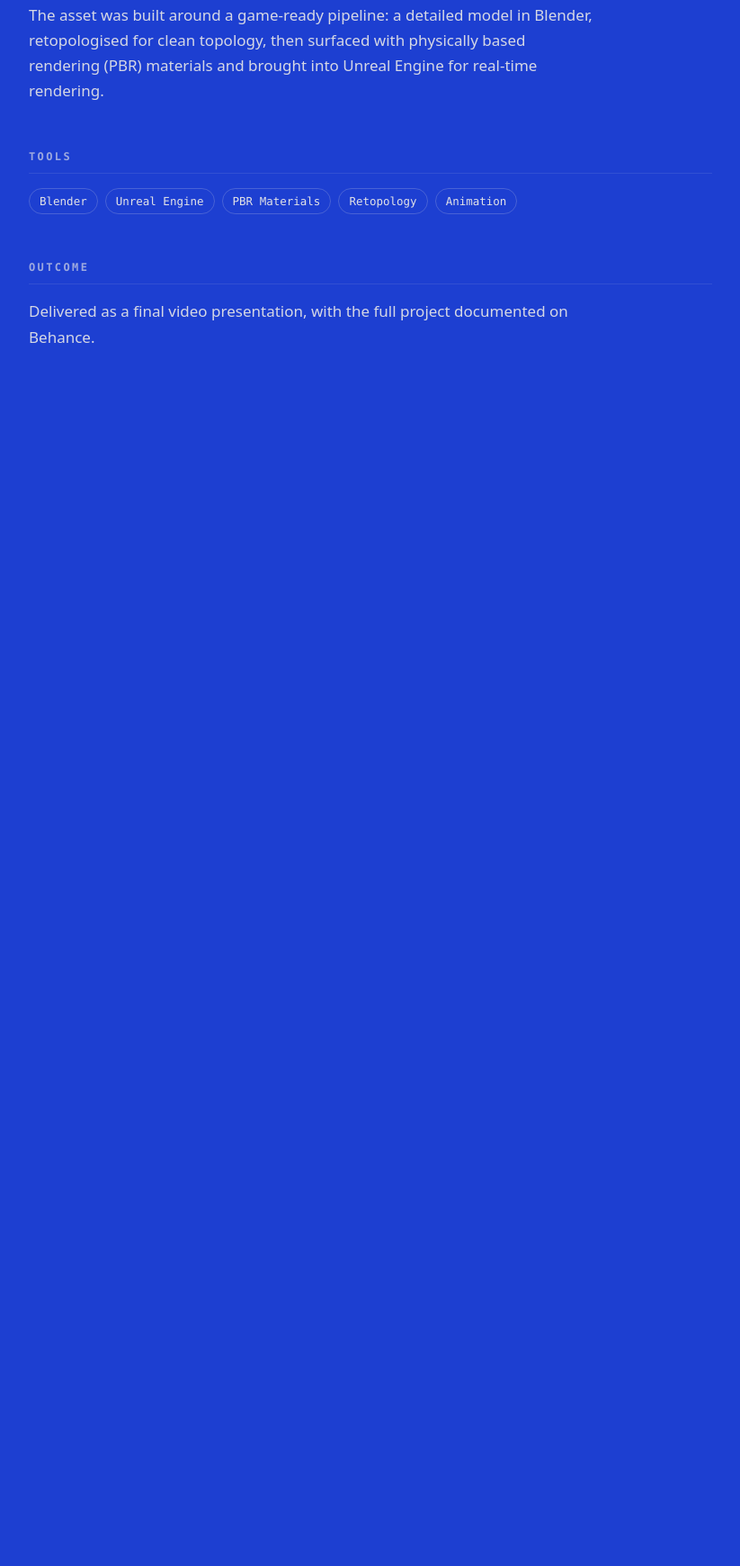
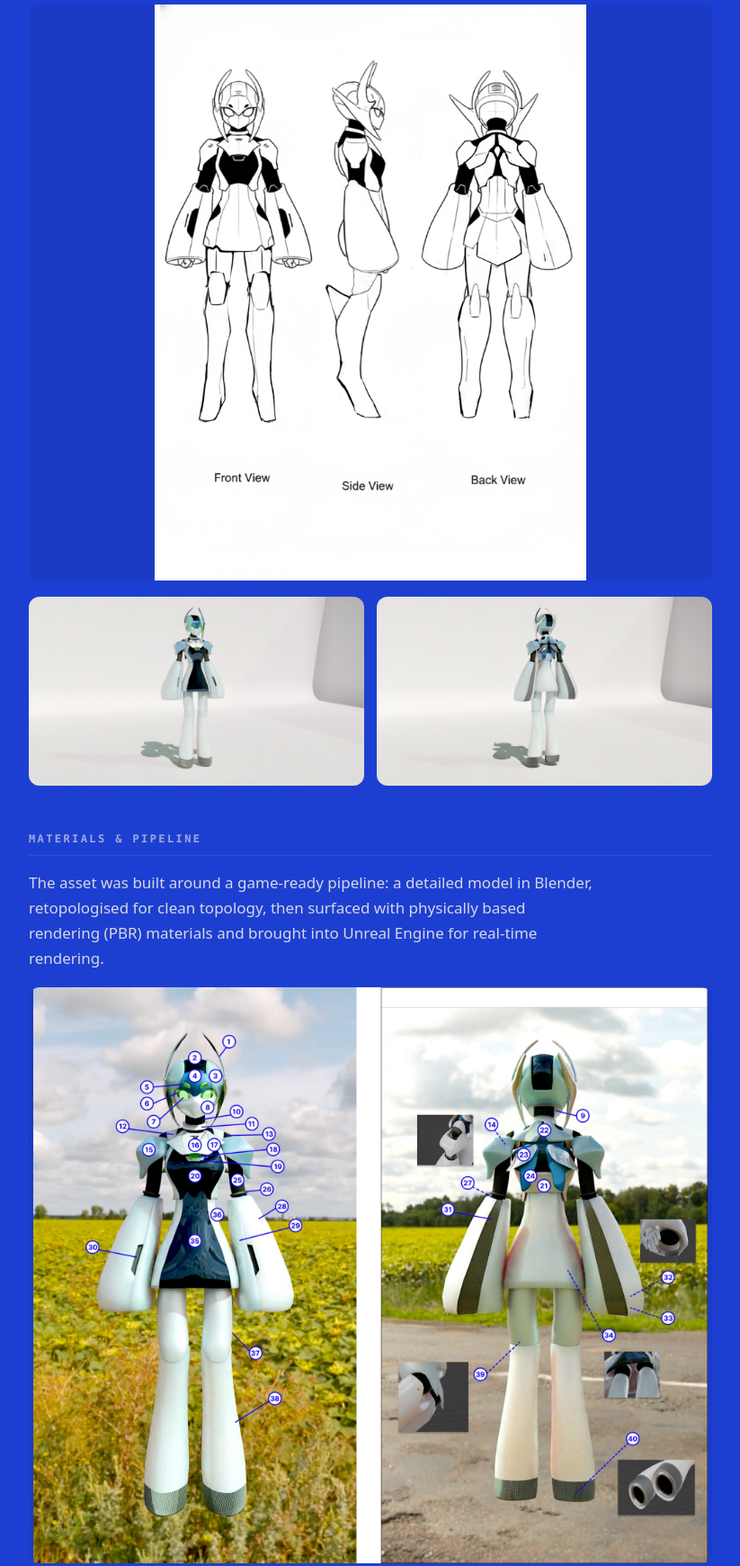
Before and after one commit to JanetCheng0311/JCYT2.0, a plain HTML site: page valkyrie-skuld.html in a window 1280 px wide. Shown: the part 1856-3596 px from the top of the page at 90% size, without its empty margins (228-1051 px from the left). Before the commit the page ends 2369 px from the top, so only its background shows below. Drawn offline with Linux system fonts and the light colour scheme; a web font is replaced by a local one.

Commit message:
Add real images to VALKYRIE-SKULD and HAMU pages (from SSD)
- VALKYRIE: turnaround + front/back renders + material breakdown sheet
- HAMU: title screen + hamster mascot + wordmark
- Work-list covers updated to the renders/title; cache-bust v=14

```diff
--- a/assets/style.css
+++ b/assets/style.css
@@ -496,6 +496,11 @@ body.page-view::before {
 .proj-section ul { list-style: none; display: flex; flex-direction: column; gap: 9px; }
 .proj-section li { position: relative; padding-left: 20px; font-size: clamp(15px, 2vw, 17px); line-height: 1.5; opacity: .86; }
 .proj-section li::before { content: "—"; position: absolute; left: 0; opacity: .45; }
+.proj-fig { margin-top: 18px; }
+.proj-fig img { width: 100%; height: auto; max-height: 80vh; object-fit: contain; display: block; border-radius: 12px; background: color-mix(in srgb, var(--bg) 80%, #000 6%); }
+.proj-fig.plain img { background: none; }
+.proj-figrow { display: flex; flex-wrap: wrap; gap: 14px; margin-top: 18px; }
+.proj-figrow .proj-fig { flex: 1 1 280px; margin-top: 0; }
 
 .proj-gallery { display: flex; flex-direction: column; align-items: center; gap: clamp(14px, 2.5vw, 28px); }
 /* fit every image fully on screen: cap by width AND viewport height */
--- a/valkyrie-skuld.html
+++ b/valkyrie-skuld.html
@@ -4,7 +4,7 @@
 <meta charset="UTF-8" />
 <meta name="viewport" content="width=device-width, initial-scale=1.0, viewport-fit=cover" />
 <title>VALKYRIE-SKULD — JCYT</title>
-<link rel="stylesheet" href="assets/style.css?v=13" />
+<link rel="stylesheet" href="assets/style.css?v=14" />
 </head>
 <body class="page-view project-page">
   <canvas id="art" aria-hidden="true"></canvas>
@@ -71,8 +71,18 @@
         </section>
 
         <section class="proj-section">
+          <h2>Design</h2>
+          <div class="proj-fig"><img src="assets/work/valkyrie/turnaround.jpg" alt="VALKYRIE-SKULD — character turnaround (front, side, back)" loading="lazy"></div>
+          <div class="proj-figrow">
+            <div class="proj-fig"><img src="assets/work/valkyrie/front.jpg" alt="VALKYRIE-SKULD — front render" loading="lazy"></div>
+            <div class="proj-fig"><img src="assets/work/valkyrie/back.jpg" alt="VALKYRIE-SKULD — back render" loading="lazy"></div>
+          </div>
+        </section>
+
+        <section class="proj-section">
           <h2>Materials &amp; pipeline</h2>
           <p>The asset was built around a game-ready pipeline: a detailed model in Blender, retopologised for clean topology, then surfaced with physically based rendering (PBR) materials and brought into Unreal Engine for real-time rendering.</p>
+          <div class="proj-fig"><img src="assets/work/valkyrie/breakdown.jpg" alt="VALKYRIE-SKULD — material and part breakdown" loading="lazy"></div>
         </section>
 
         <section class="proj-section">
```
Also changed, not shown: about.html (+1 -1 lines), contact.html (+1 -1 lines), hamu.html (+10 -1 lines), index.html (+1 -1 lines), project.html (+1 -1 lines), work.html (+1 -1 lines), assets/work/hamu.jpg (deleted), assets/work/hamu/mascot.png (added), assets/work/hamu/title.jpg (added), assets/work/hamu/wordmark.png (added), assets/work/valkyrie-skuld.jpg (deleted), assets/work/valkyrie/back.jpg (added), assets/work/valkyrie/breakdown.jpg (added), assets/work/valkyrie/front.jpg (added), 2 more files.
